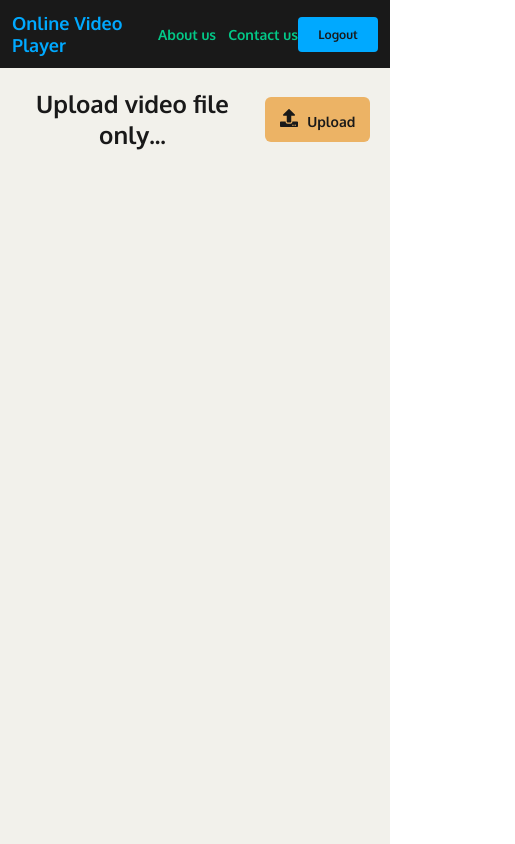
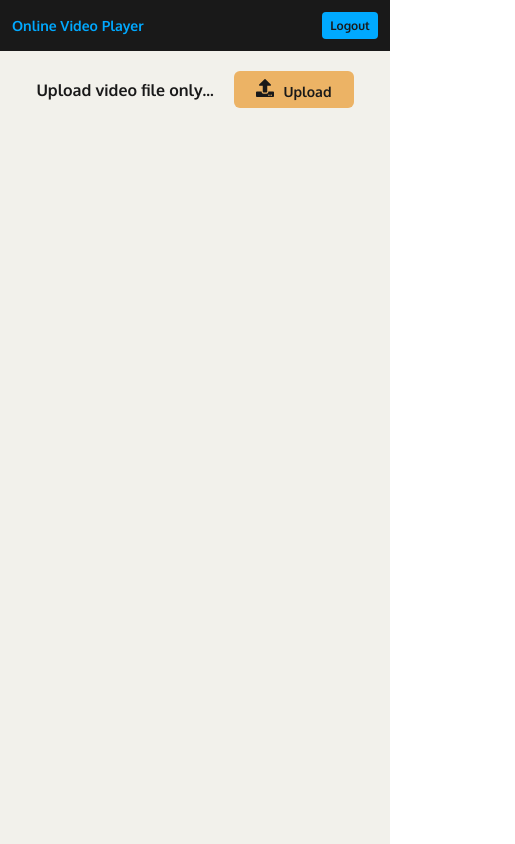
Before and after one commit to Harikaran-u/online-video-player-client, a React (Vite) app: page /player in a window 390 px wide. Shown: the whole page, 515 px wide, since content can reach past the window. Built offline with nearby package versions, Linux system fonts and the light colour scheme.

Commit message:
made responsive layouts

```diff
--- a/src/App.css
+++ b/src/App.css
@@ -8,8 +8,3 @@
   box-sizing: border-box;
   text-decoration: none;
 }
-
-.app-head {
-  font-size: 36px;
-  color: #03c988;
-}
--- a/src/components/Navbar.jsx
+++ b/src/components/Navbar.jsx
@@ -1,16 +1,23 @@
 import React from "react";
+import Cookies from "js-cookie";
+import { useNavigate } from "react-router-dom";
 
 const Navbar = () => {
+  const navigate = useNavigate();
+  const logOutSession = () => {
+    const result = confirm("Do you really want to logout?");
+    if (result) {
+      Cookies.remove("authToken");
+      Cookies.remove("userId");
+      navigate("/access", { replace: true });
+    }
+  };
   return (
     <nav className="home-nav-bar">
       <h1 className="app-head-nav">Online Video Player</h1>
-      <div className="links-container">
-        <ul className="nav-links-container">
-          <li className="nav-link">About us</li>
-          <li className="nav-link">Contact us</li>
-        </ul>
-        <button className="nav-log-out-btn">Logout</button>
-      </div>
+      <button className="nav-log-out-btn" onClick={logOutSession}>
+        Logout
+      </button>
     </nav>
   );
 };
--- a/src/components/Player.jsx
+++ b/src/components/Player.jsx
@@ -1,4 +1,4 @@
-import React, { useRef, useState } from "react";
+import React, { useRef, useState, useEffect } from "react";
 import { useNavigate } from "react-router-dom";
 import Cookies from "js-cookie";
 import Navbar from "./Navbar";
@@ -8,17 +8,15 @@ import ReactPlayer from "react-player";
 
 import "../styles/player.css";
 
-const sampleUrl =
-  "https://res.cloudinary.com/diuvnny8c/video/upload/v1705150131/d3xj5tiwgita3giuvtat.mp4";
-
 const Player = () => {
   const [isLoading, setLoading] = useState(false);
   const [videoData, setVideoData] = useState({});
-  const [startTime, setStartTime] = useState("00:00:00,000");
-  const [endTime, setEndTime] = useState("00:00:00,000");
+  const [startTime, setStartTime] = useState("00:00:00.000");
+  const [endTime, setEndTime] = useState("00:00:00.000");
   const [srtText, setSrtText] = useState("");
   const [subtitles, setSubtitles] = useState([]);
-  const [srtContent, setSrtContent] = useState("");
+  const [vttUrl, setVttUrl] = useState("");
+
   const fileInputRef = useRef(null);
   const authToken = Cookies.get("authToken");
   const userId = Cookies.get("userId");
@@ -29,6 +27,10 @@ const Player = () => {
   if (!authToken) {
     navigate("/access", { replace: true });
   }
+
+  useEffect(() => {
+    console.log("re-load", vttUrl);
+  }, [vttUrl]);
 
   const submitVideoFile = async () => {
     const selectedFile = fileInputRef.current.files[0];
@@ -64,7 +66,7 @@ const Player = () => {
   };
 
   const timeStringToMilliseconds = (timeString) => {
-    const [hh, mm, ss, SSS] = timeString.split(/[:,]/);
+    const [hh, mm, ss, SSS] = timeString.split(/[:.]/);
     return (
       parseInt(hh) * 3600000 +
       parseInt(mm) * 60000 +
@@ -81,7 +83,6 @@ const Player = () => {
       return timeA - timeB;
     });
 
-    // Merge overlapping subtitles
     const mergedSubtitles = [];
     let currentSubtitle = sortedSubtitles[0];
 
@@ -102,7 +103,6 @@ const Player = () => {
       }
     }
 
-    // Add the last subtitle to the result
     mergedSubtitles.push(currentSubtitle);
 
     return mergedSubtitles;
@@ -115,7 +115,6 @@ const Player = () => {
       const lastSubtitle = updatedSubtitles[updatedSubtitles.length - 1];
 
       if (lastSubtitle) {
-        // Merge if the new subtitle starts immediately after the last one
         if (
           e.target.name === "startTime" &&
           e.target.value === lastSubtitle.end
@@ -142,14 +141,14 @@ const Player = () => {
       // Merge and set the subtitles
       return mergeSubtitles(updatedSubtitles);
     });
-    setStartTime("00:00:00,000");
-    setEndTime("00:00:00,000");
+    setStartTime("00:00:00.000");
+    setEndTime("00:00:00.000");
     setSrtText("");
   };
-  // console.log(subtitles);
 
   const submitSubtitlesData = async () => {
     const videoId = videoData.videoId;
+
     const uploadSubtitleUrl = `http://localhost:3000/subtitles/${videoId}`;
     const configObj = {
       method: "POST",
@@ -165,10 +164,12 @@ const Player = () => {
       const response = await fetch(uploadSubtitleUrl, configObj);
       if (response.ok) {
         const data = await response.json();
-        const srtFile = data.srtFile;
-        console.log(srtFile);
-        setSrtContent(srtFile);
-        console.log(data);
+        const subtitleUrl = data.vttUrl;
+        setVttUrl(subtitleUrl);
+
+        console.log("subtitle-url", subtitleUrl);
+
+        console.log("subtitle-data", data);
       } else {
         console.log(await response.json());
       }
@@ -190,11 +191,28 @@ const Player = () => {
   );
 
   const player = (
-    <div className="main-player-control">
-      <ReactPlayer url={videoData.secure_url} controls subtitle={srtContent} />
+    <div className="main-player-control" key={vttUrl}>
+      <ReactPlayer
+        url={videoData.secure_url}
+        width="100%"
+        controls
+        config={{
+          file: {
+            attributes: { crossOrigin: "true" },
+            tracks: [
+              {
+                kind: "subtitles",
+                src: `${vttUrl}`,
+                default: true,
+              },
+            ],
+          },
+        }}
+        onError={() => console.log(error)}
+      />
     </div>
   );
-  console.log(srtContent, typeof srtContent);
+
   return (
     <div className="player-main-container">
       <Navbar />
@@ -222,7 +240,7 @@ const Player = () => {
         <div className="wrap-subtile-container">
           <form className="subtitle-form-container" onSubmit={addSubtitles}>
             <label className="subtitle-label" htmlFor="start-time">
-              Start time -<span className="spl-srt-label">"HH:MM:SS,MS"</span> :
+              Start time -<span className="spl-srt-label">"HH:MM:SS.MS"</span> :
             </label>
             <input
               type="text"
@@ -235,7 +253,7 @@ const Player = () => {
               required
             />
             <label className="subtitle-label" htmlFor="end-time">
-              End time -<span className="spl-srt-label">"HH:MM:SS,MS"</span> :
+              End time -<span className="spl-srt-label">"HH:MM:SS.MS"</span> :
             </label>
             <input
               type="text"
--- a/src/styles/access.css
+++ b/src/styles/access.css
@@ -5,6 +5,10 @@
   justify-content: center;
   padding: 24px;
   min-height: 100vh;
+}
+.app-head {
+  font-size: 36px;
+  color: #03c988;
 }
 .form-container {
   display: flex;
@@ -81,3 +85,34 @@
   color: #d24545;
   margin-top: 20px;
 }
+
+/* setting resonsive layouts */
+
+/* mobile-responsive */
+
+@media screen and (max-width: 576px) {
+  .app-head {
+    font-size: 16px;
+  }
+  .form-container {
+    width: 280px;
+    height: 300px;
+  }
+  .cutom-submit-btn {
+    width: 80px;
+
+    font-size: 12px;
+  }
+  .custom-input {
+    padding: 4px;
+  }
+  .custom-err-msg {
+    font-size: 12px;
+  }
+  .nav-link {
+    font-size: 12px;
+  }
+  .already-user-info {
+    font-size: 12px;
+  }
+}
--- a/src/styles/home.css
+++ b/src/styles/home.css
@@ -21,19 +21,7 @@
   justify-content: space-between;
   width: 240px;
 }
-.nav-links-container {
-  display: flex;
-  align-items: center;
-  justify-content: space-between;
-  list-style: none;
-  width: 140px;
-}
-.nav-link {
-  font-size: 14px;
-  color: #03c988;
-  font-weight: bold;
-  cursor: pointer;
-}
+
 .nav-log-out-btn {
   outline: none;
   cursor: pointer;
@@ -104,3 +92,40 @@
   width: 400px;
   height: 400px;
 }
+
+/* device-wise-layouts */
+
+@media screen and (max-width: 576px) {
+  .home-head {
+    font-size: 16px;
+  }
+  .special-head {
+    font-size: 16px;
+  }
+  .player-thumbnail {
+    width: 220px;
+    height: 220px;
+  }
+  .player-info {
+    font-size: 14px;
+    width: 240px;
+  }
+  .player-info-container {
+    width: 220px;
+  }
+  .player-welcome-container {
+    flex-direction: column;
+  }
+  .explore-btn {
+    font-size: 12px;
+    padding: 4px;
+    width: 80px;
+  }
+  .app-head-nav {
+    font-size: 14px;
+  }
+  .nav-log-out-btn {
+    width: 56px;
+    padding: 6px;
+  }
+}
--- a/src/styles/player.css
+++ b/src/styles/player.css
@@ -126,3 +126,29 @@
   align-items: center;
   justify-content: space-between;
 }
+
+/* device-wise-layouts */
+
+@media screen and (max-width: 576px) {
+  .main-player-control {
+    width: 100%;
+    display: flex;
+    align-items: center;
+    justify-content: center;
+  }
+  .upload-info {
+    font-size: 16px;
+  }
+  .upload-btn {
+    padding: 8px;
+  }
+  .subtitle-form-container {
+    width: 264px;
+    margin-top: 10px;
+  }
+  .subtitle-sbt-btn {
+    font-size: 10px;
+    width: 80px;
+    padding: 6px;
+  }
+}
```
